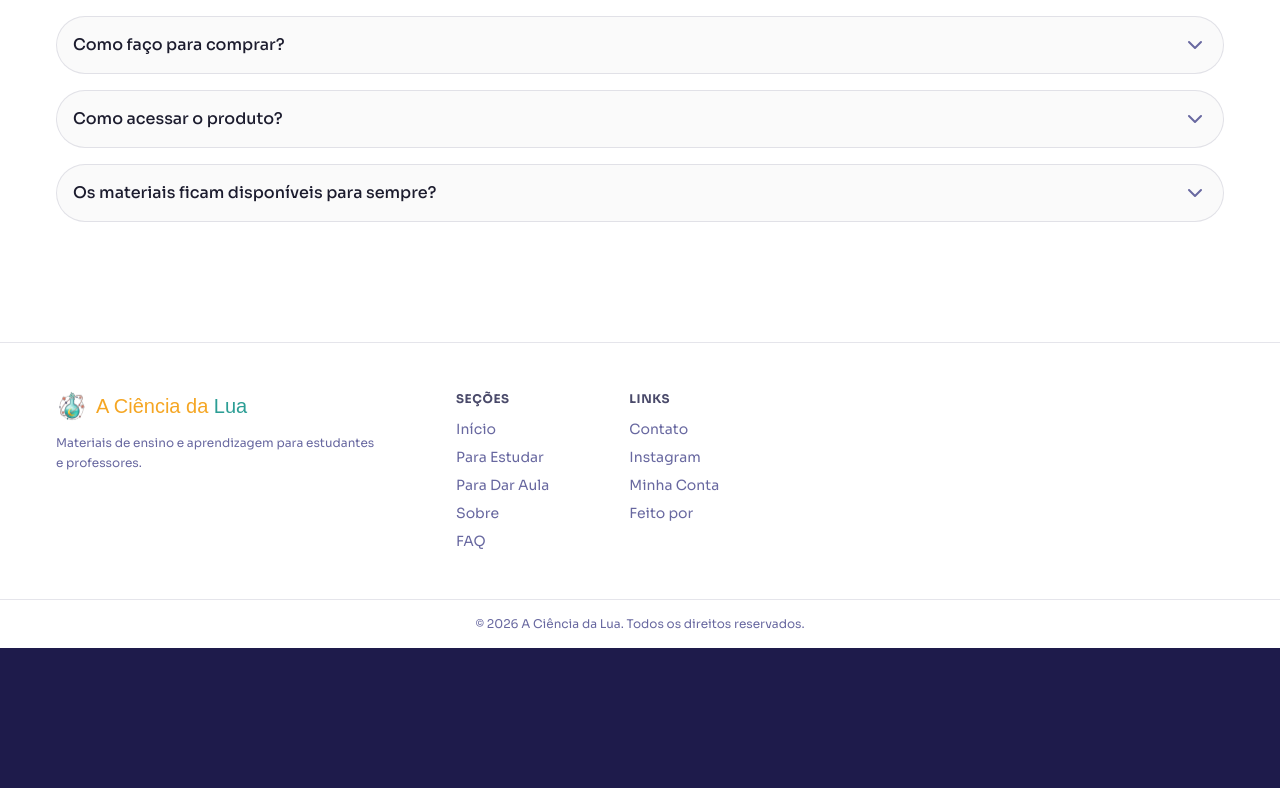
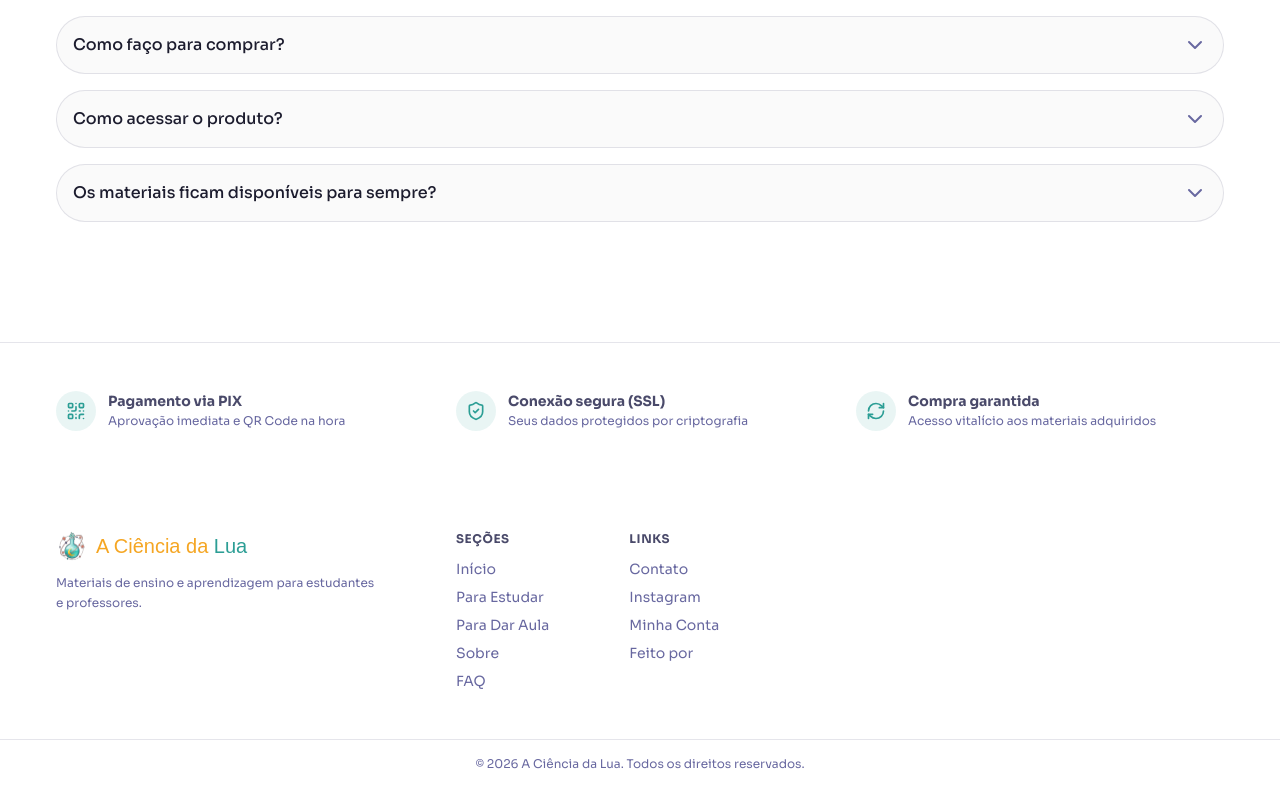
Before and after one commit to LuizHenri16/acienciadalua_frontend, a Next.js app: page / in a window 1280 px wide. Shown: the part 3181-3969 px from the top of the page. Before the commit the page ends 3829 px from the top, so only its background shows below. Built offline with nearby package versions, Linux system fonts and the light colour scheme; no server answers; a web font is replaced by a local one.

Commit message:
style: product details style update

```diff
--- a/src/app/produto/[id]/page.tsx
+++ b/src/app/produto/[id]/page.tsx
@@ -4,10 +4,9 @@ import { ProductDetails } from "@/components/productdetails/productDetails";
 import { getProductById } from "@/api/product";
 import { notFound } from "next/navigation";
 import type { Metadata } from "next";
+import { Footer } from "@/components/footer/footer";
 
 const siteUrl = "https://acienciadalua.com.br";
-
-// ─── Dynamic Metadata ─────────────────────────────────────────────────────────
 
 export async function generateMetadata(
     { params }: { params: Promise<{ id: string }> }
@@ -63,8 +62,6 @@ export async function generateMetadata(
     };
 }
 
-// ─── Product Schema (JSON-LD) ─────────────────────────────────────────────────
-
 function buildProductSchema(product: {
     id: string;
     title: string;
@@ -104,8 +101,6 @@ function buildProductSchema(product: {
     };
 }
 
-// ─── Page ─────────────────────────────────────────────────────────────────────
-
 export default async function ProductDetailsPage({ params }: { params: Promise<{ id: string }> }) {
     const { id } = await params;
     const product = await getProductById(id);
@@ -123,9 +118,9 @@ export default async function ProductDetailsPage({ params }: { params: Promise<{
                 dangerouslySetInnerHTML={{ __html: JSON.stringify(productSchema) }}
             />
             <ProductDetailsHeader />
-            <div className="flex flex-col flex-1 pt-[65px] lg:h-screen lg:overflow-hidden">
+            <div className="flex flex-col flex-1 pt-16 lg:h-screen lg:overflow-hidden">
                 <ProductDetails product={product} />
-                <ProductDetailsFooter />
+                <Footer/>
             </div>
         </div>
     );
--- a/src/components/checkout/PaymentForm.tsx
+++ b/src/components/checkout/PaymentForm.tsx
@@ -15,10 +15,8 @@ export function PaymentForm({ product, onClose }: PaymentFormProps) {
             <div className="absolute inset-0 bg-black/60 backdrop-blur-sm" onClick={onClose} />
 
             <div className="relative w-full max-w-lg max-h-[90vh] overflow-y-auto bg-white rounded-2xl shadow-2xl">
-                <button
-                    onClick={onClose}
-                    className="absolute top-4 right-4 z-10 p-2 rounded-full bg-gray-100 hover:bg-gray-200 transition-colors"
-                >
+                <button onClick={onClose}
+                    className="absolute top-4 right-4 z-10 p-2 cursor-pointer rounded-full bg-gray-100 hover:bg-gray-200 transition-colors">
                     <X size={18} className="text-gray-600" />
                 </button>
 
--- a/src/components/checkout/PixPayment.tsx
+++ b/src/components/checkout/PixPayment.tsx
@@ -209,7 +209,7 @@ export function PixPayment({ product, onBack }: PixPaymentProps) {
             <button
                 type="submit"
                 disabled={loading}
-                className="w-full flex items-center justify-center gap-2 bg-emerald-600 hover:bg-emerald-700 text-white font-bold py-4 text-sm rounded-xl transition-all active:scale-[0.98] disabled:opacity-60 disabled:cursor-not-allowed"
+                className="w-full flex items-center justify-center cursor-pointer gap-2 bg-turquesa-dark hover:opacity-90 text-white font-bold py-4 text-sm squircle-border transition-all active:scale-[0.98] disabled:opacity-60 disabled:cursor-not-allowed"
             >
                 {loading ? (
                     <>
--- a/src/components/footer/footer.tsx
+++ b/src/components/footer/footer.tsx
@@ -1,5 +1,6 @@
 import Link from "next/link";
 import Image from "next/image";
+import { QrCode, ShieldCheck, RefreshCw } from "lucide-react";
 
 const sections = [
     { label: "Início", href: "/#banner" },
@@ -16,11 +17,48 @@ const links = [
     {label: "Feito por", href: "https://page-luiz-henrique.vercel.app/"}
 ];
 
+const trustBadges = [
+    {
+        icon: QrCode,
+        title: "Pagamento via PIX",
+        text: "Aprovação imediata e QR Code na hora",
+    },
+    {
+        icon: ShieldCheck,
+        title: "Conexão segura (SSL)",
+        text: "Seus dados protegidos por criptografia",
+    },
+    {
+        icon: RefreshCw,
+        title: "Compra garantida",
+        text: "Acesso vitalício aos materiais adquiridos",
+    },
+];
+
 export function Footer() {
     return (
         <footer className="mt-10 border-t border-borda bg-white">
+
             <div className="max-w-7xl mx-auto px-6 sm:px-10 lg:px-14 py-10 md:py-12">
-                <div className="flex flex-col md:flex-row gap-10 md:gap-20">
+                <div className="grid grid-cols-1 sm:grid-cols-2 lg:grid-cols-3 gap-5 md:gap-8">
+                    {trustBadges.map((badge) => (
+                        <div key={badge.title} className="flex items-start gap-3">
+                            <span className="flex items-center justify-center w-10 h-10 rounded-full bg-turquesa-dark/10 text-turquesa-dark shrink-0">
+                                <badge.icon size={20} strokeWidth={2} />
+                            </span>
+                            <div className="flex flex-col gap-0.5">
+                                <span className="text-sm font-bold text-texto-secundario">
+                                    {badge.title}
+                                </span>
+                                <span className="text-xs text-texto-terciario leading-snug">
+                                    {badge.text}
+                                </span>
+                            </div>
+                        </div>
+                    ))}
+                </div>
+
+                <div className="flex flex-col md:flex-row gap-10 md:gap-20 mt-10 pt-15">
                     <div className="flex flex-col gap-3 max-w-xs">
                         <div className="flex items-center gap-2">
                             <Image src="/acienciadalua-logo-var1.svg" alt="Logotipo A Ciência da Lua" width={32} height={32} />
--- a/src/components/productdetails/header.tsx
+++ b/src/components/productdetails/header.tsx
@@ -1,10 +1,10 @@
-import { ArrowLeft } from "lucide-react";
+import { ArrowLeft, UserIcon } from "lucide-react";
 import Link from "next/link";
 
 export function ProductDetailsHeader() {
     return (
         <header className="fixed top-0 left-0 right-0 z-50 flex items-center justify-between px-4 sm:px-6 lg:px-8 py-4 bg-white/80 backdrop-blur-md border-b border-borda">
-            <Link href="/" className="flex items-center gap-2 text-texto-principal text-sm font-semibold hover:opacity-70 transition-opacity group">
+            <Link href="/" className="flex items-center gap-2 text-texto-principal text-sm font-semibold hover:text-turquesa-dark transition-colors transition-opacity group">
                 <ArrowLeft size={16} strokeWidth={2.5} className="group-hover:-translate-x-0.5 transition-transform" />
                 Vitrine
             </Link>
@@ -15,8 +15,9 @@ export function ProductDetailsHeader() {
                 <span>Produto</span>
             </div>
 
-            <Link href="/minha-conta/signin" className="text-sm text-azul-med font-semibold opacity-80 hover:opacity-100 transition-opacity">
-                Minha conta
+            <Link href="/minha-conta/signin" className="text-azul-med flex gap-1 items-center opacity-80 hover:opacity-100 transition-opacity">
+                <UserIcon size={20} />
+                <p className="text-xs">Minha conta</p>
             </Link>
         </header>
     );
```
Also changed, not shown: src/components/productdetails/productDetails.tsx (+19 -26 lines).
